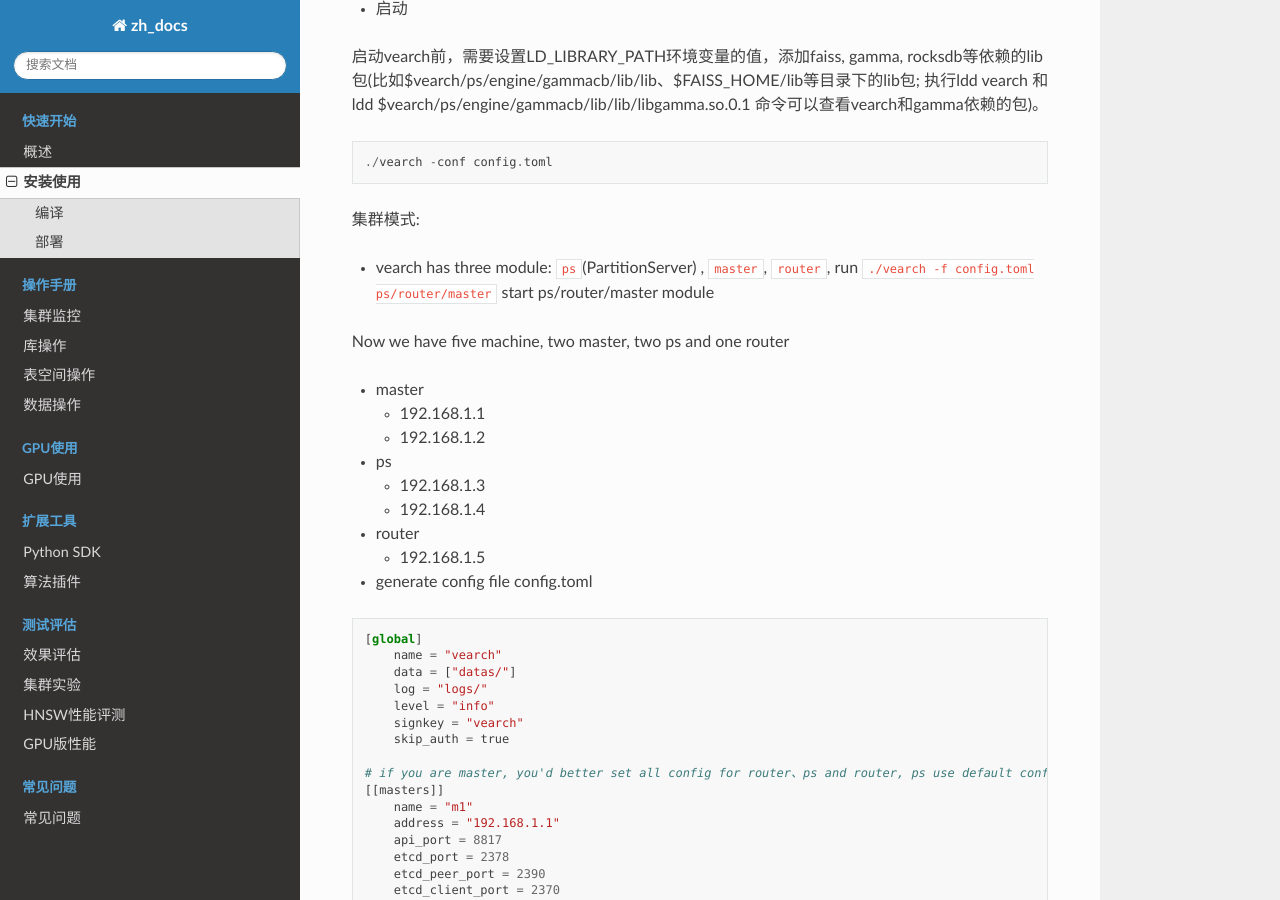
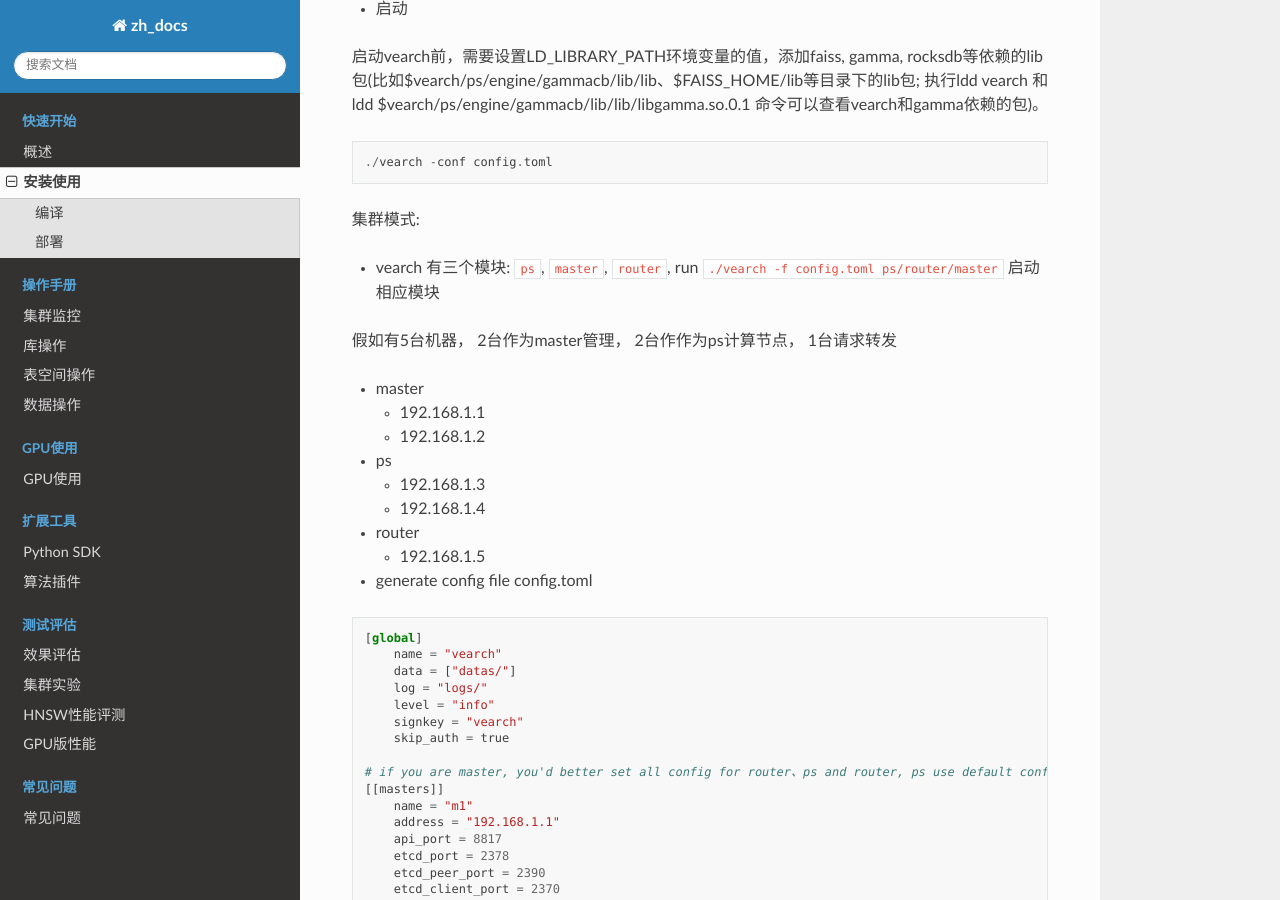
Before and after one commit to nizyun/vs_cn, a Sphinx documentation site: the page built from docs/source/quick-start-guide.rst, in a window 1280 px wide and 900 px high, scrolled down 2071 px. Built offline with Sphinx 7.4.7 and the Read the Docs theme 2.0.0, drawn with Linux system fonts in a browser that asks for light colours; pages that are not in the unit, such as notebooks, are missing from menus.

Commit message:
Update quick-start-guide.rst

```diff
--- a/docs/source/quick-start-guide.rst
+++ b/docs/source/quick-start-guide.rst
@@ -110,9 +110,9 @@
 
 集群模式:
 
-- vearch has three module: ``ps``\ (PartitionServer) , ``master``, ``router``, run ``./vearch -f config.toml ps/router/master`` start ps/router/master module
+- vearch 有三个模块: ``ps``, ``master``, ``router``, run ``./vearch -f config.toml ps/router/master`` 启动相应模块
 
-Now we have five machine, two master, two ps and one router
+假如有5台机器， 2台作为master管理， 2台作作为ps计算节点， 1台请求转发
 
 -  master
 
```
